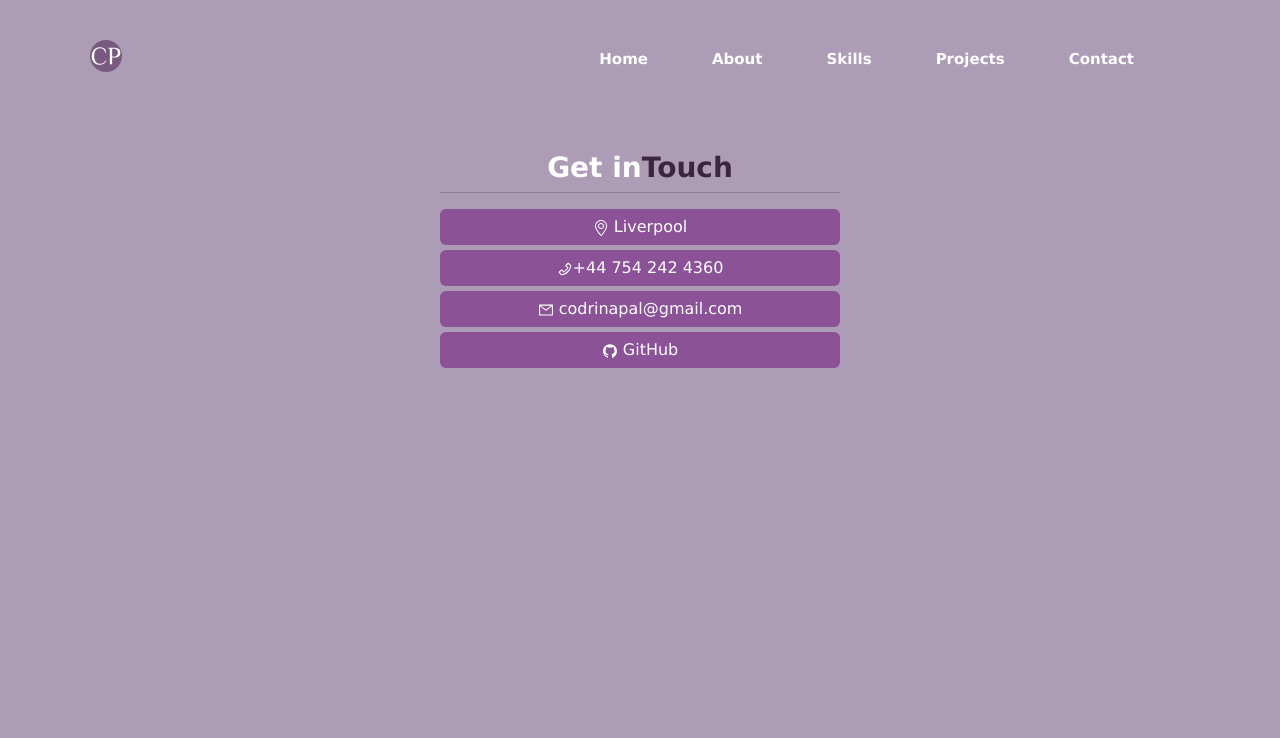
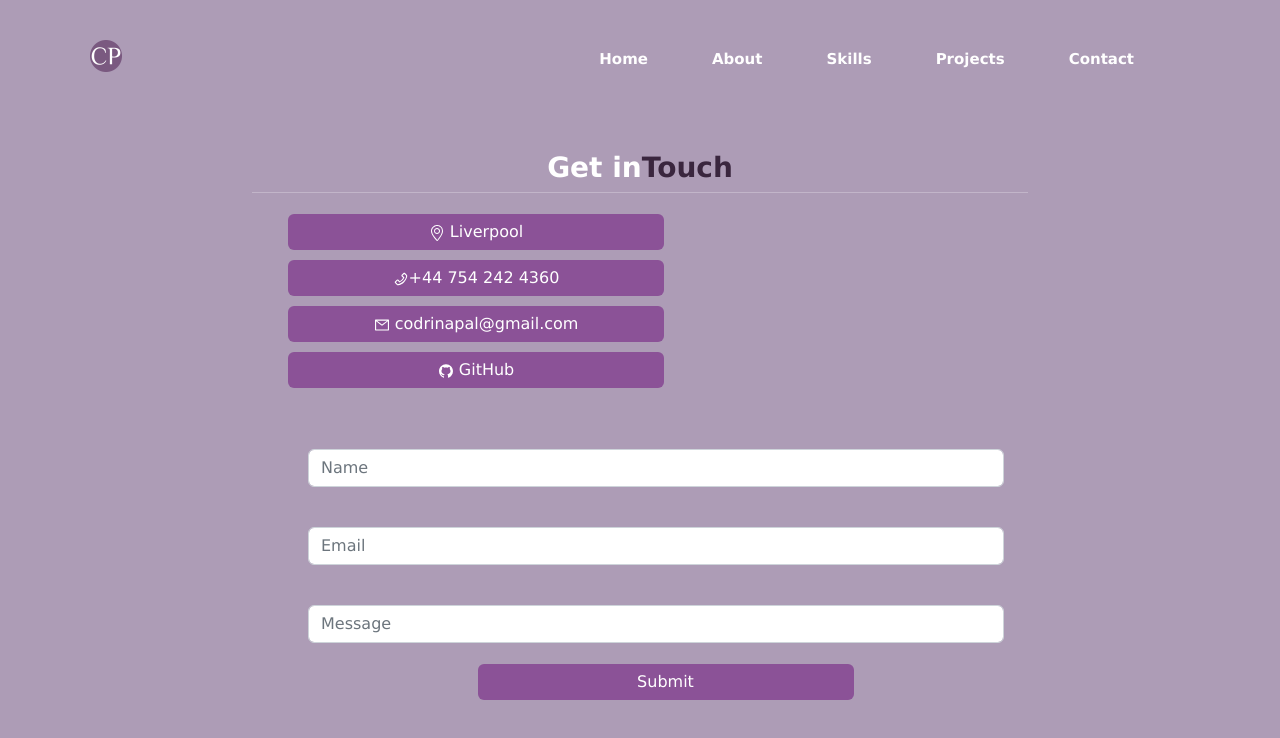
Before and after one commit to codri5/react-portfolio, a React (Create React App) app: page /contact in a window 1280 px wide. Shown: the top 738 px of the page. Built offline with nearby package versions, Linux system fonts and the light colour scheme.

Commit message:
added contact form

```diff
--- a/src/components/Contact/Contact.css
+++ b/src/components/Contact/Contact.css
@@ -9,14 +9,16 @@
     align-content: center;
     background-color: #8b5297 !important;
     border: none !important;
+    width: 47vh;
+}
+
+.contact-form {
+    margin-top: 2rem;
+    margin-left: 2rem;
 }
 
 #contact-content {
     width: 50vh;
-}
-
-.contBtn {
-    margin-left: -1.5rem;
 }
 
 @media only screen and (max-width: 480px) {
--- a/src/components/Contact/Contact.js
+++ b/src/components/Contact/Contact.js
@@ -1,53 +1,46 @@
 import React from 'react';
 import { Container, Row, Col, Button } from 'react-bootstrap';
-import './Contact.css';
 import { SlLocationPin } from "react-icons/sl";
 import { AiOutlinePhone } from "react-icons/ai";
 import { AiOutlineMail } from "react-icons/ai";
 import { AiFillGithub } from 'react-icons/ai';
-
+import ContactForm from './ContactForm';
+import './Contact.css';
 
 function Contact() {
   return (
     <>
     <section>
       <Container className='contact' id='contact'>
-            <Container className='contact-content' id='contact-content'>
+        <Container className='contact-content'>
           <Row>
             <Col>
+              <Row className='contact-heading'>
                 <h3 className='contact-heading text-center'>Get in<span id='span'>Touch</span></h3>
-                </Col>
                 <hr></hr>
-                <Col className='contBtn'>
-                <Row>
+              </Row>
               <Button className='contactBtn' href='#' target='_blank'>
                 <SlLocationPin /> Liverpool
               </Button>
-                </Row>
-                <Row>
               <Button className='contactBtn' href='#' target='_blank'>
                 <AiOutlinePhone />+44 754 242 4360
               </Button>
-                </Row>
-                <Row>
               <Button className='contactBtn' href='#' target='_blank'>
                 <AiOutlineMail /> codrinapal@gmail.com
               </Button>
-                </Row>
-                <Row>
               <Button className='contactBtn' href='https://github.com/codri5' target='_blank'>
                 <AiFillGithub /> GitHub
               </Button>
-                </Row>
-
-                  <form></form>
+            </Col>
+            <Col className='contact-form text-center'>
+              <ContactForm />
             </Col>
           </Row>
         </Container>
       </Container>
     </section>
     </>
-      )
+  );
 }
 
 export default Contact;
--- /dev/null
+++ b/src/components/Contact/ContactForm.js
@@ -0,0 +1,30 @@
+import React from 'react';
+import { Container, Form, Button } from 'react-bootstrap';
+
+function ContactForm() {
+    return (
+        <>
+        <section>
+          <Container className='contact-form' id='contact-form'>
+            <Form>
+              <Form.Group className="mb-3" controlId="formBasicName">
+                <Form.Label></Form.Label>
+                <Form.Control type="name" placeholder="Name" />
+              </Form.Group>
+              <Form.Group className="mb-3" controlId="formBasicEmail">
+                <Form.Label></Form.Label>
+                <Form.Control type="email" placeholder="Email" />
+              </Form.Group>
+              <Form.Group className="mb-3" controlId="formBasicMessage">
+                <Form.Label></Form.Label>
+                <Form.Control type="text" placeholder="Message" />
+              </Form.Group>
+              <Button className='contactBtn' variant="primary" type="submit">Submit</Button>
+            </Form>
+          </Container>
+        </section>
+        </>
+  );
+}
+
+export default ContactForm;
```
Lines whose indentation alone changed are shown as unchanged.
